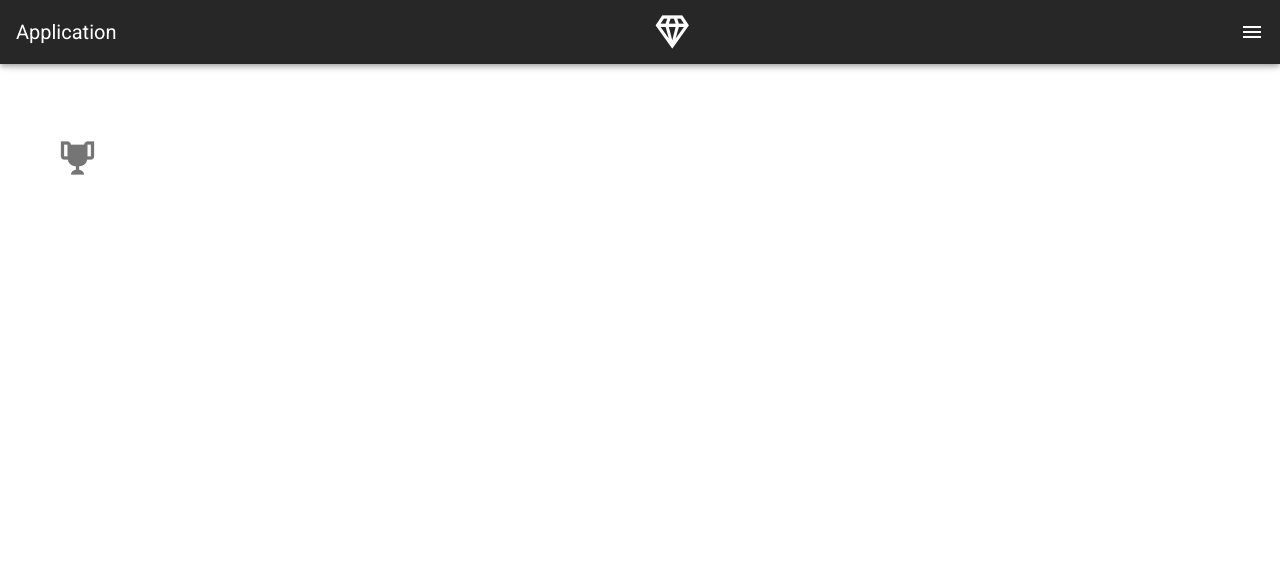
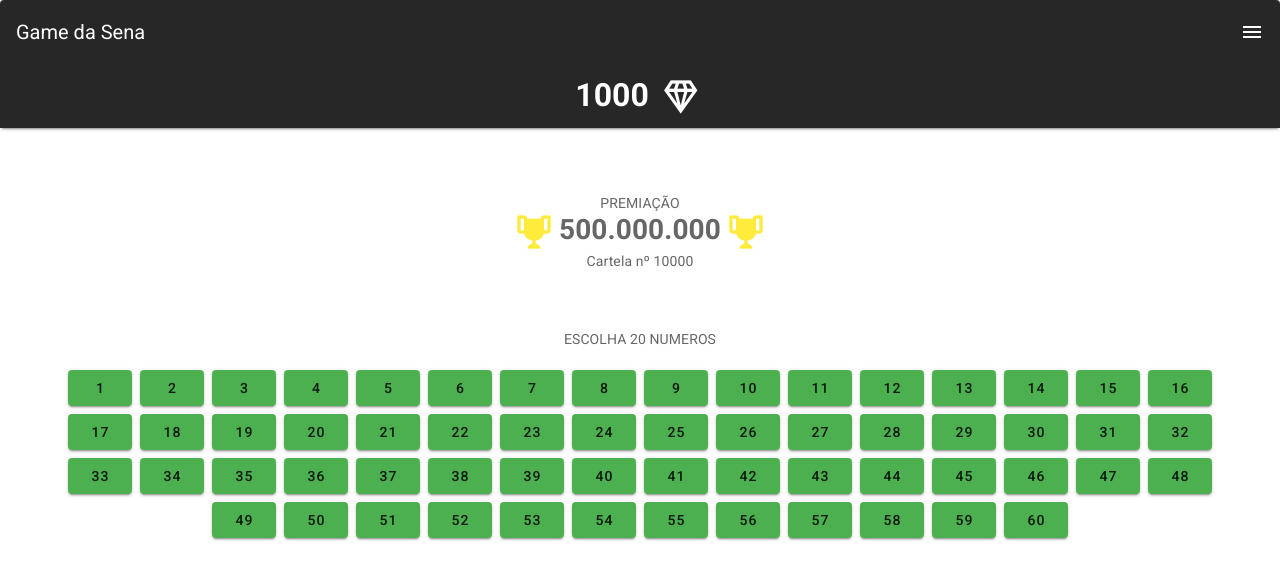
Before and after one commit to edisonGabrielFerrarini/bingoFront, a Vue app: page /cliente in a window 1280 px wide. Shown: the top 580 px of the page. Built offline with nearby package versions, Linux system fonts and the light colour scheme; no server answers.

Commit message:
iniciando a contrucao da cartela

```diff
--- /dev/null
+++ b/src/components/cliente/cartela/Premiacao.vue
@@ -0,0 +1,36 @@
+<template>
+  <div>
+      PREMIAÇÃO
+    <h1>
+      <v-btn icon>
+        <v-icon
+          color="yellow"
+          x-large
+        >
+          mdi-trophy
+        </v-icon>
+      </v-btn>
+        {{ valor }}
+      <v-btn icon>
+        <v-icon
+          color="yellow"
+          x-large
+        >
+          mdi-trophy
+        </v-icon>
+      </v-btn>
+    </h1>
+  </div>
+</template>
+
+<script>
+export default {
+  props: {
+    valor: String
+  }
+}
+</script>
+
+<style>
+
+</style>
--- a/src/views/cliente/Cliente.vue
+++ b/src/views/cliente/Cliente.vue
@@ -1,59 +1,25 @@
 <template>
   <v-main>
-    <v-app-bar
-      app
-      dark
-    >
-      <v-toolbar-title>Application</v-toolbar-title>
-      <v-spacer></v-spacer>
-
-
-      <h1>{{info.saldo}}</h1>
-
-      <v-btn icon>
-        <v-icon
-          x-large
-        >mdi-diamond-stone</v-icon>
-      </v-btn>
-    <v-spacer></v-spacer>
-      <v-app-bar-nav-icon @click="drawer = !drawer"></v-app-bar-nav-icon>
-    </v-app-bar>
-
-    <v-navigation-drawer
-      v-model="drawer"
-      fixed
-      right
-      temporary
-    >
-    </v-navigation-drawer>
-
+    <Header :saldo="info.saldo"/>
     <v-main>
-      <v-container>
-        <v-row>
-        <v-col>
-              <h1
-                class="titulo-ganhador"
-              ></h1>
-              <v-btn icon>
-                <v-icon
-                  x-large
-                >mdi-trophy</v-icon>
-              </v-btn>
-            </v-col>
-        </v-row>
-      </v-container>
+      <Cartela />
     </v-main>
   </v-main>
 </template>
 
 <script>
 import { getUser } from '../../services/login.service'
+import Header from './header/Header.vue'
+import Cartela from './telas/Cartela.vue'
 
 export default {
+  components: {
+    Header,
+    Cartela,
+  },
   data(){
     return {
       info: [],
-      drawer: null
     }
   },
   created(){
@@ -69,7 +35,5 @@ export default {
 </script>
 
 <style>
-  .titulo-ganhador{
-    text-align: center;
-  }
+
 </style>
--- /dev/null
+++ b/src/views/cliente/header/Header.vue
@@ -0,0 +1,60 @@
+<template>
+  <v-card
+  >
+    <v-toolbar
+      dark
+      flat
+    >
+      <v-toolbar-title>Game da Sena</v-toolbar-title>
+      <v-spacer></v-spacer>
+      <v-app-bar-nav-icon @click="drawer = !drawer"></v-app-bar-nav-icon>
+    </v-toolbar>
+
+    <v-toolbar
+      flat
+      dark
+    >
+    <v-row
+      justify="center"
+    >
+      <h1>
+        1000{{saldo}}
+        <v-btn icon>
+          <v-icon
+            x-large
+          >mdi-diamond-stone</v-icon>
+        </v-btn>
+      </h1>
+    </v-row>
+    </v-toolbar>
+    <v-spacer></v-spacer>
+
+    <v-navigation-drawer
+      v-model="drawer"
+      fixed
+      right
+      temporary
+    >
+    </v-navigation-drawer>
+    </v-card>
+</template>
+
+<script>
+export default {
+  components: {
+  },
+  props: {
+    saldo: String
+  },
+  data(){
+    return {
+      drawer: null
+    }
+  },
+
+}
+</script>
+
+<style>
+
+</style>
--- /dev/null
+++ b/src/views/cliente/telas/Cartela.vue
@@ -0,0 +1,37 @@
+<template>
+  <v-card
+    flat
+    class="text-center my-12"
+  >
+    <v-card-text>
+      <Premiacao valor="500.000.000"/>
+        <p>Cartela nº 10000</p>
+      <div>
+        <v-card-text
+          class="my-10"
+        >
+        <p>ESCOLHA 20 NUMEROS</p>
+          <v-btn v-for="n in 60" :key="n"
+            class="ma-1"
+            color="green"
+          >
+            {{n}}
+          </v-btn>
+        </v-card-text>
+      </div>
+    </v-card-text>
+  </v-card>
+</template>
+
+<script>
+import Premiacao from '../../../components/cliente/cartela/Premiacao.vue'
+export default {
+  components: {
+    Premiacao
+  }
+}
+</script>
+
+<style>
+
+</style>
```
